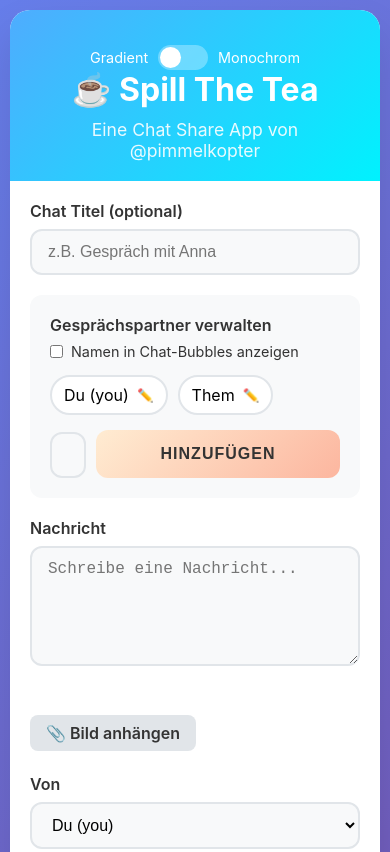
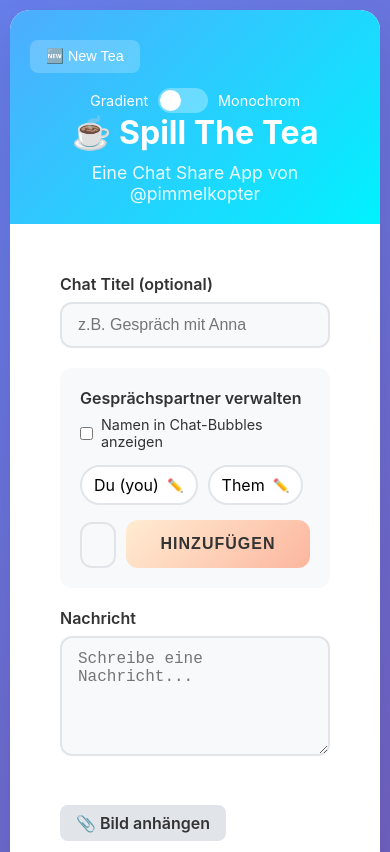
Before and after one commit to pimmelkopter/spillthetea, a website: page public/index.html in a window 390 px wide. Shown: the top 852 px of the page. Drawn offline with Linux system fonts and the light colour scheme.

Commit message:
updates - push

```diff
--- a/public/index.html
+++ b/public/index.html
@@ -61,6 +61,25 @@
 
         body.monochrom .header {
             background: var(--header-mono);
+        }
+
+        .new-tea-button {
+            position: absolute;
+            bottom: 15px;
+            left: 20px;
+            background: rgba(255,255,255,0.2);
+            color: white;
+            border: none;
+            padding: 8px 16px;
+            border-radius: 8px;
+            font-size: 0.9rem;
+            cursor: pointer;
+            transition: all 0.3s ease;
+            display: block;
+        }
+
+        .new-tea-button:hover {
+            background: rgba(255,255,255,0.3);
         }
 
         .header h1 {
@@ -549,14 +568,26 @@
                 margin-top: 15px;
             }
 
-            .main-content {
+            .new-tea-button {
+                position: static;
+                margin-bottom: 15px;
+                margin-top: 10px;
+                display: block;
+            }
+
+            .main-content > * {
                 padding: 20px;
             }
 
+            .main-content > .chat-preview {
+                padding: 0;
+            }
+
+            .chat-preview {
+                margin: 0 -20px 30px -20px;
+            }
+
             .messages-container {
-                width: calc(100% + 40px);
-                margin-left: -20px;
-                margin-right: -20px;
                 padding: 20px 15px;
             }
 
@@ -588,6 +619,7 @@
 <body>
     <div class="container">
         <div class="header">
+            <button class="new-tea-button" id="newTeaBtn" onclick="startNewTea()">🆕 New Tea</button>
             <div class="theme-switch">
                 <span>Gradient</span>
                 <input type="checkbox" id="themeToggle" onchange="toggleTheme()">
@@ -1342,6 +1374,17 @@
             });
         }
 
+        function startNewTea() {
+            const message = isEditMode ?
+                'Alle ungespeicherten Änderungen gehen verloren. Möchtest du mit einem neuen Chat beginnen?' :
+                'Alle bisherigen Chats gehen verloren. Möchtest du mit einem neuen Chat beginnen?';
+
+            if (confirm(message)) {
+                clearLocalStorage();
+                window.location.href = '/';
+            }
+        }
+
         // Initialize
         window.addEventListener('load', () => {
             checkEditMode();
```
Also changed, not shown: public/chat.html (+15 -4 lines).
